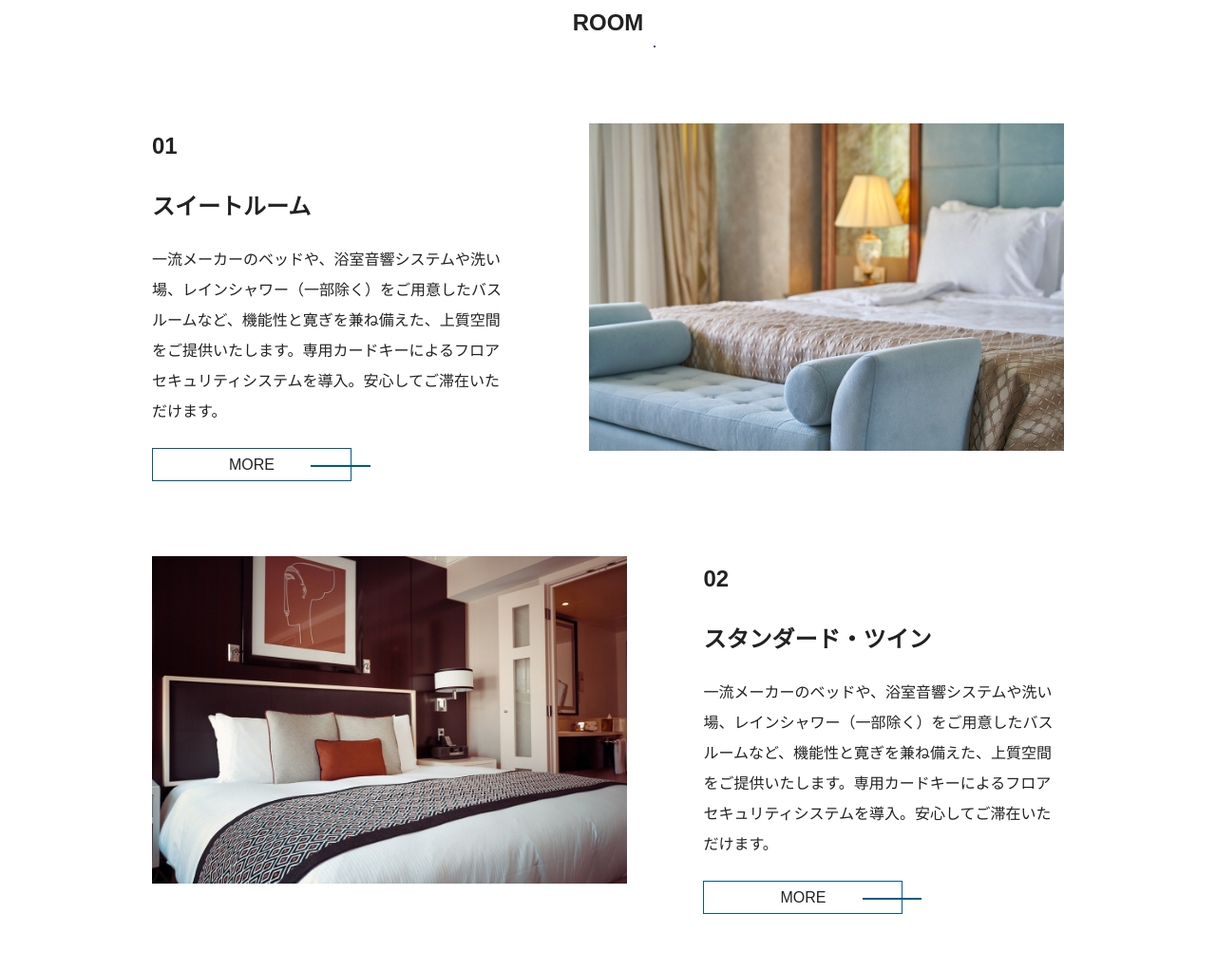
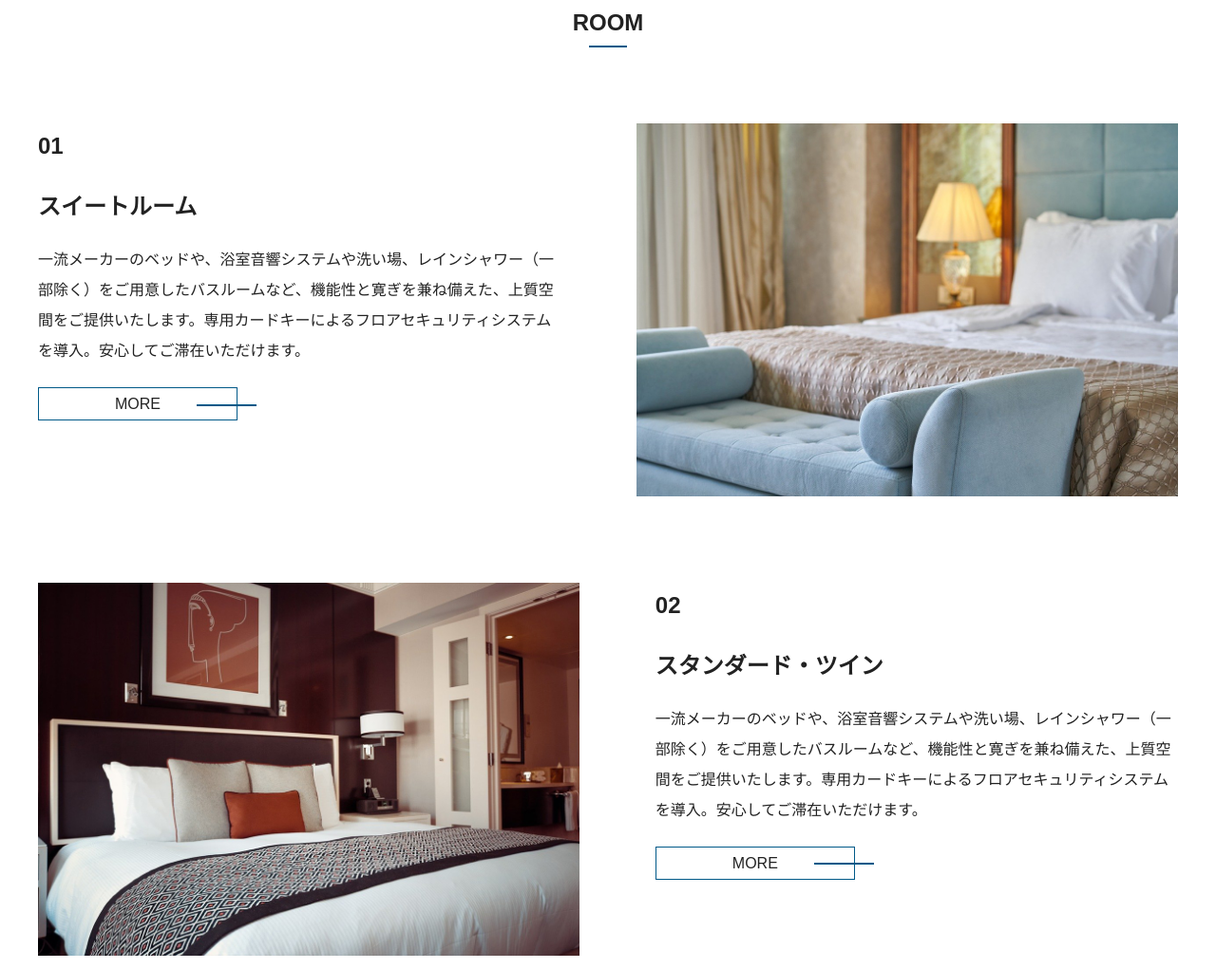
Before and after one commit to shinji-25/p-dev-02, a plain HTML site: page index.html in a window 1280 px wide. Shown: the top 1021 px of the page at 95% size. Drawn offline with Linux system fonts and the light colour scheme.

```diff
--- a/css/stylesheet.css
+++ b/css/stylesheet.css
@@ -20,8 +20,8 @@
     ルーム
     ========================================================================== */
     .p-room {
-        width: auto;
-        margin: 0 10rem;
+        max-width: 75rem;
+        margin: 0 auto;
       }
 
       .p-room .p-room-title {
@@ -29,9 +29,9 @@
       }
 
       .p-room .p-room-line {
+        max-width: 2.5rem;
         border: 1px solid #005988;
-        text-align: center;
-        margin: 0 33rem;
+        margin: 0 auto;
       }
 
       .p-room .p-room-contents {
```
